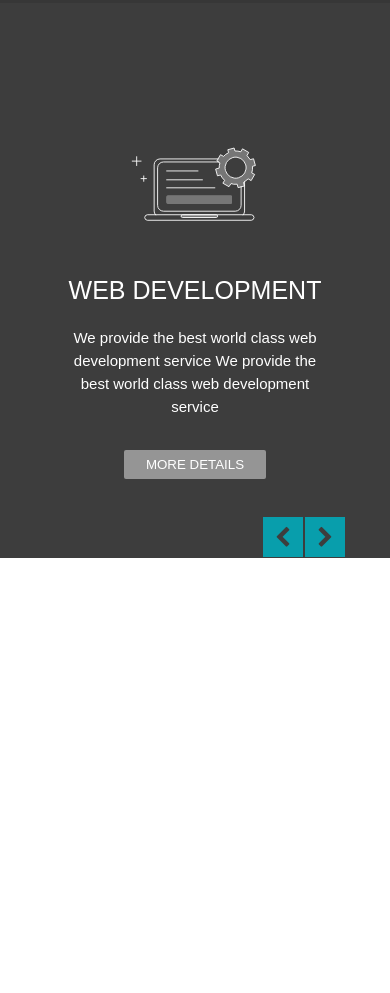
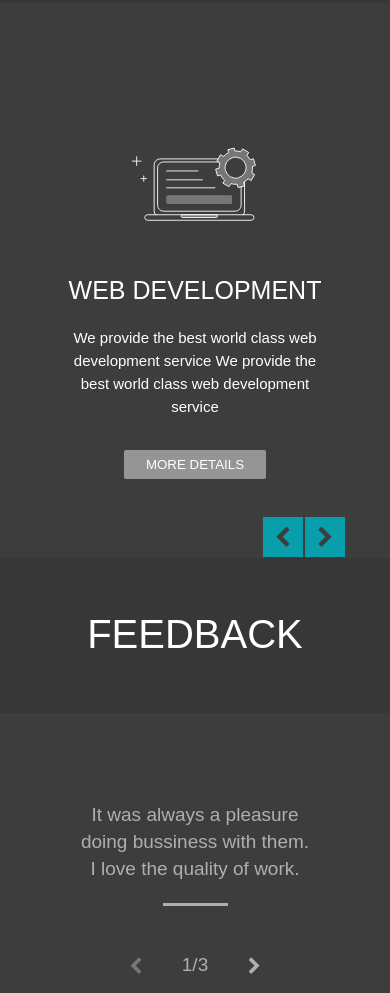
Before and after one commit to MaxKavalskii/test2, a plain HTML site: page index.html in a window 390 px wide. Shown: the part 1691-2684 px from the top of the page. Before the commit the page ends 2249 px from the top, so only its background shows below. Drawn offline with nearby package versions, Linux system fonts and the light colour scheme; files whose address does not match are found by name; a web font is replaced by a local one.

Commit message:
Add files via upload

```diff
--- a/css/media.css
+++ b/css/media.css
@@ -58,6 +58,12 @@
      }
 }
 
+@media all and (max-width: 1090px){
+    .feedback__img:nth-child(3){
+        display: none;
+    }
+}
+
 @media all and (max-width: 900px){
     .about__img {
         right: 30% !important;
@@ -71,6 +77,28 @@
     .services__description__inner{
         width: 700px !important;
      }
+     .feedback__people{
+        display: none !important;
+    }
+
+    .feedback__racomandation{
+        justify-content: center !important;
+    }
+
+    .feedback__inner-text{
+        flex: 100% !important;
+        width: 100% !important;
+    }
+
+    .feedback__racomandation-text{
+        margin: 0 auto !important;
+    }
+
+    .counter{
+        left: 0;
+        right: 0;
+        margin: 0 auto;
+    }
 }
 
 @media all and (max-width: 830px){
--- a/index.html
+++ b/index.html
@@ -331,7 +331,7 @@
         </div>
     </section>
 
-    <!-- <section class="feedback">
+    <section class="feedback">
         <div class="feedback__title">
             <div class="container">
                 <div class="title">
@@ -416,7 +416,7 @@
         </div>
     </section>
 
-    <section class="clients">
+    <!-- <section class="clients">
         <div class="clients__title">
 
             <div class="container">
--- a/main.js
+++ b/main.js
@@ -11,12 +11,12 @@ function slide (){
   function services(){
     var width = $(window).width();
 
-    if ( width <= 819 && width>600){
+    if ( width <= 819 && width>710){
       $('.services__description__inner').slick({
         slidesToShow: 2,
         // autoplay: true,
       });
-    } if ( width <= 600 && width>0){
+    } if ( width <= 710 && width>=1){
       $('.services__description__inner').slick({
 
       });
@@ -31,6 +31,8 @@ function slide (){
   }
 
   services();
+
+  console.log($(window).width())
 
   function feedback(){
     $('.feedback__racomandation-text').slick({
```
